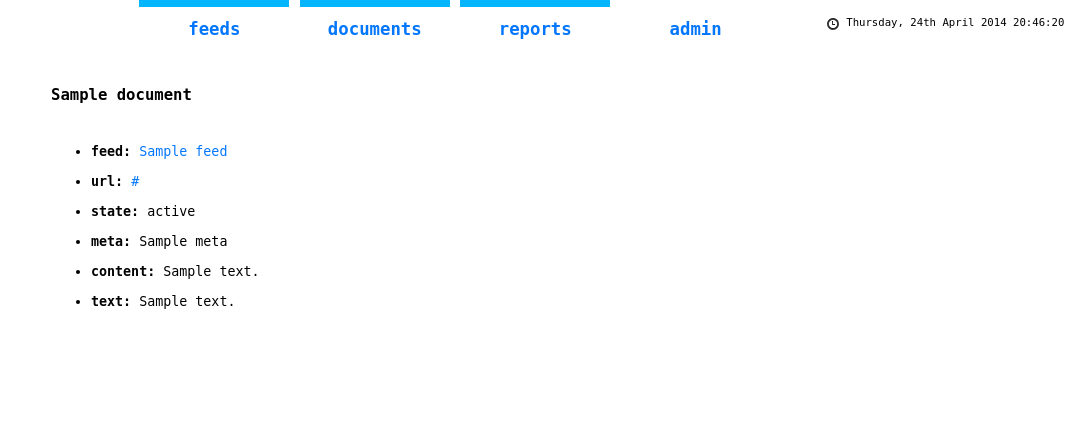
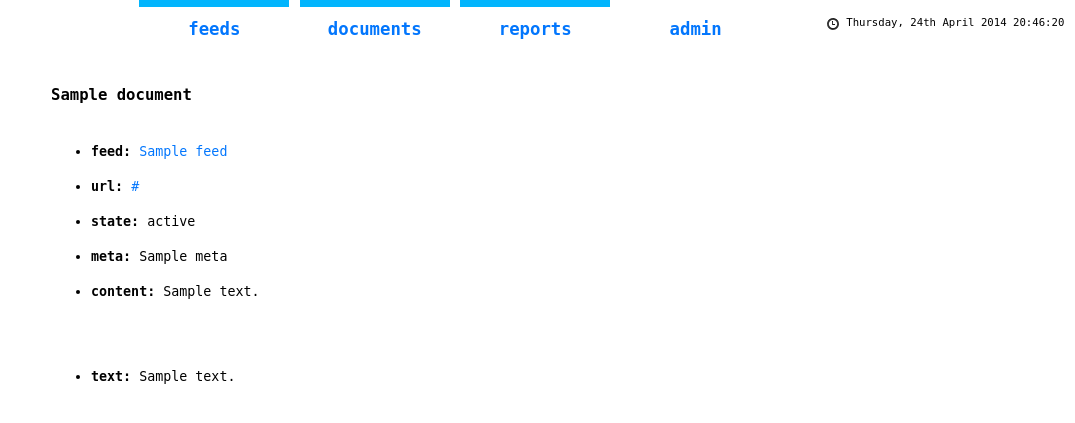
Before and after one commit to jnphilipp/infohub, a Django app: template templates/feeds/document.html in a window 1280 px wide. Shown: the top 423 px of the page, without its empty margins (205-1280 px from the left). Run offline with Django 3.2, Linux system fonts and the light colour scheme; the template is opened without the code that fills it: most values are stand-ins (such as "Sample title", 1, 10 or a date in 2020); parts of the project's set-up code (start-up, migrations or seed data) failed here and were passed over.

Commit message:
Updated style.

```diff
--- a/assets/css/style.css
+++ b/assets/css/style.css
@@ -80,7 +80,11 @@ nav ul li.selected div {background: #02b5fd;}
 .report h1 {text-align: center;}
 
 .document ul {margin-top: 3em;}
-.document ul li {margin:0 15px 15px 0;}
+.document ul li {margin:0 20px 20px 0;
+	text-align: justify;}
+
+.document ul li.content {margin:0 70px 70px 0;
+	text-align: justify;}
 
 .row1 {background: #e5e5e5;}
 .row2 {background: #ffffff;}
--- a/templates/feeds/document.html
+++ b/templates/feeds/document.html
@@ -10,8 +10,8 @@
 				<li><b>url:</b> <a href="{{ document.url }}" target="_blank">{{ document.url }}</a></li>
 				<li><b>state:</b> {{ document.state }}</li>
 				<li><b>meta:</b> {{ document.meta }}</li>
-				<li><b>content:</b> {% autoescape off %}{{ document.content }}{% endautoescape %}</li>
-				<li><b>text:</b> {{ document.text }}</li>
+				<li class="content"><b>content:</b> {% autoescape off %}{{ document.content }}{% endautoescape %}</li>
+				<li class="content"><b>text:</b> {{ document.text }}</li>
 			</ul>
 		</div>
 	</article>
```
